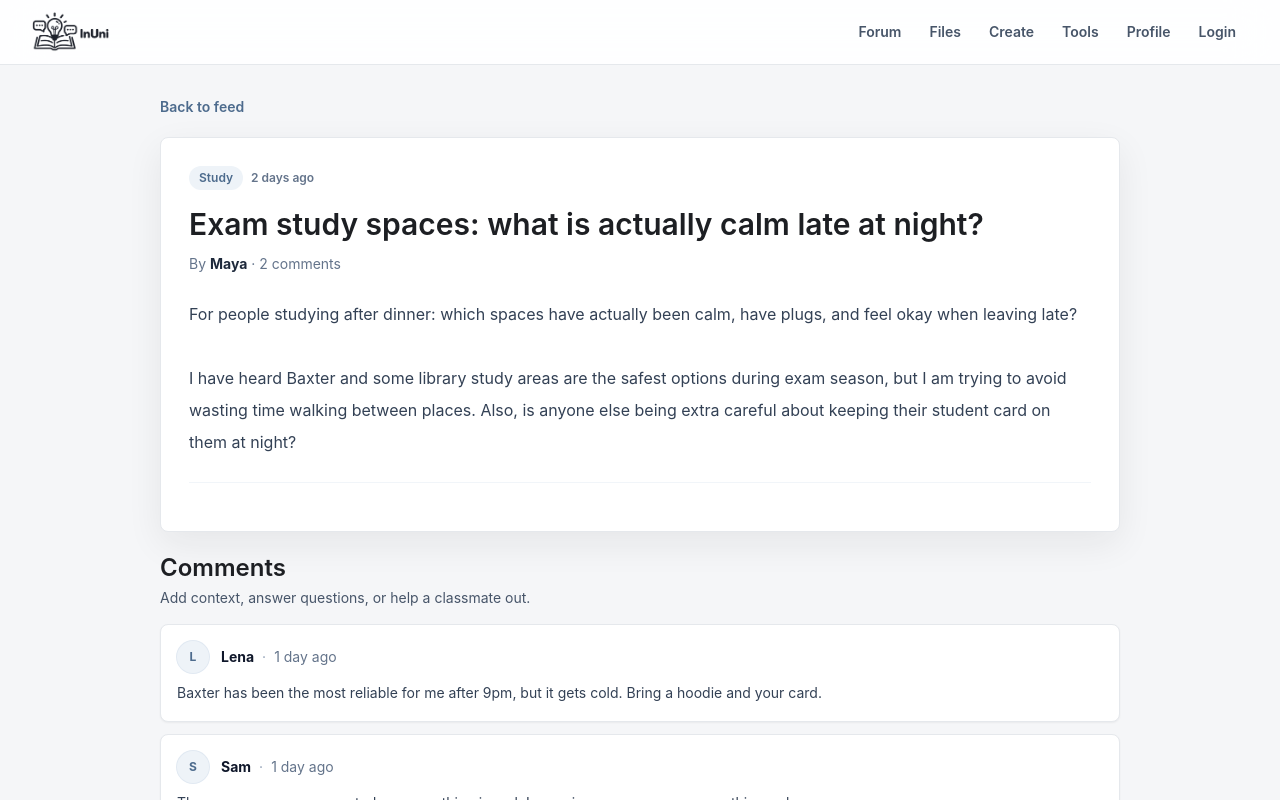
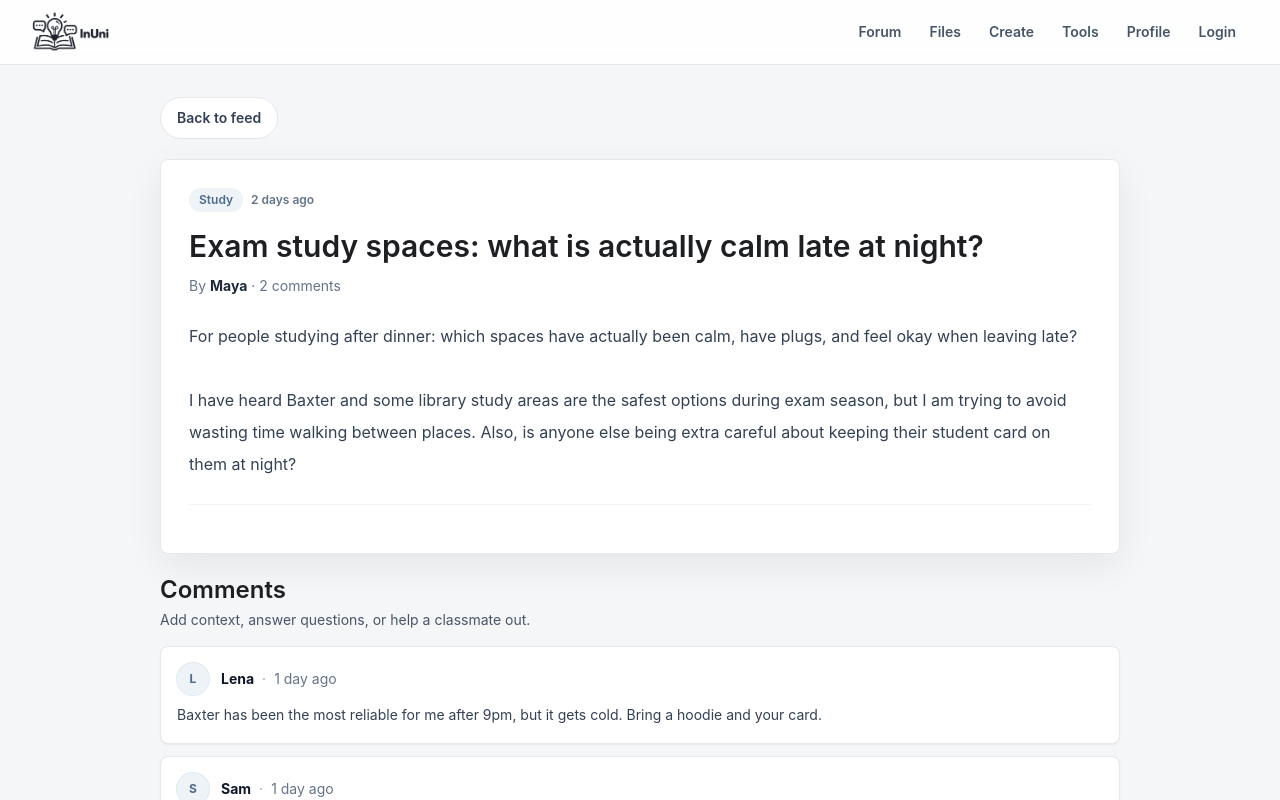
Before and after one commit to gods04/InUni, a React (Vite) app: page /post/11111111-1111-4111-8111-111111111111 in a window 1280 px wide. Shown: the top 800 px of the page. Built offline with nearby package versions, Linux system fonts and the light colour scheme; no server answers; the database is empty.

Commit message:
Style post detail back link as button

```diff
--- a/src/pages/PostDetailPage.tsx
+++ b/src/pages/PostDetailPage.tsx
@@ -241,7 +241,7 @@ export function PostDetailPage() {
         title={`${post.title} | InUni`}
         type="article"
       />
-      <Link className="w-fit text-sm font-semibold text-brand-700 hover:text-brand-600" to="/">
+      <Link className="secondary-button w-fit" to="/">
         Back to feed
       </Link>
 
```
Also changed, not shown: 1 other file (tests, documents, lock files or other folders).
